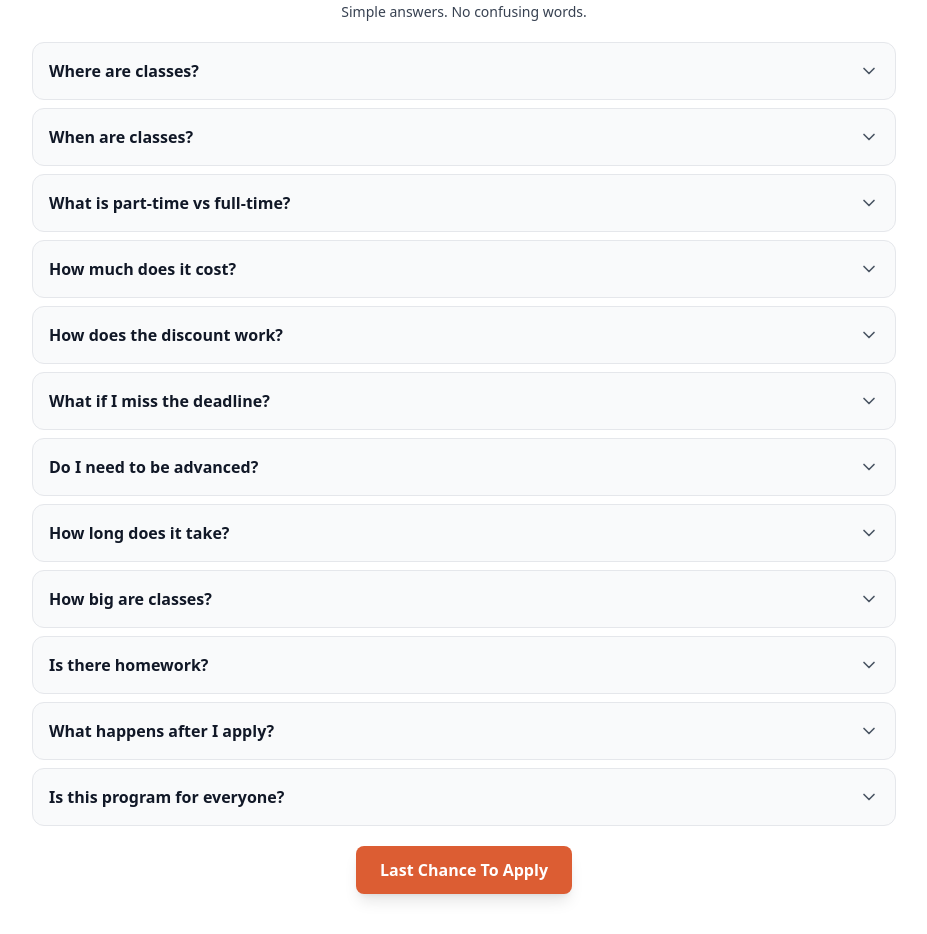
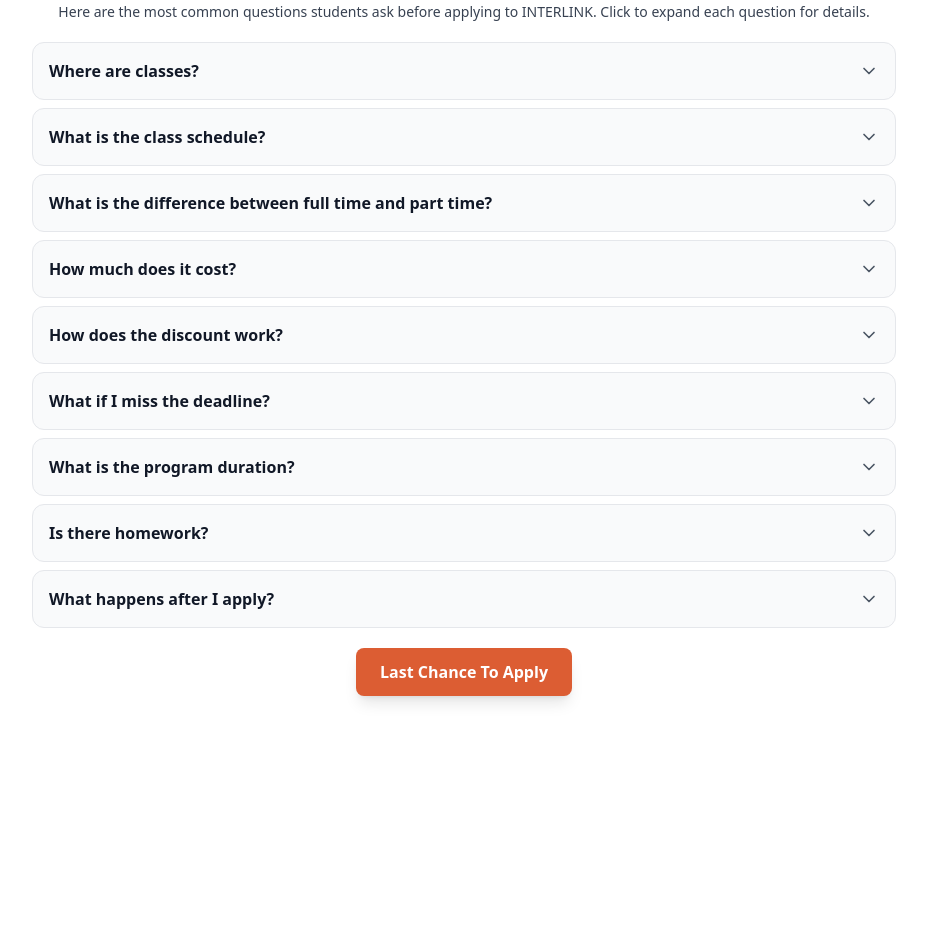
Before and after one commit to Qwixo/Qwixo-apply.INTERLINK.edu-12.3.2026, a React (Vite) app: page /greensboro in a window 1280 px wide. Shown: the part 8774-9708 px from the top of the page, without its empty margins (176-1103 px from the left). After the commit the page ends 9510 px from the top, so only its background shows below. Built offline with nearby package versions, Linux system fonts and the light colour scheme.

Commit message:
Updated GreensboroPage.tsx

```diff
--- a/src/pages/GreensboroPage.tsx
+++ b/src/pages/GreensboroPage.tsx
@@ -1133,10 +1133,10 @@ function GreensboroPage() {
   <div className="max-w-4xl mx-auto px-4">
     <div className="text-center mb-5">
       <h2 className="text-2xl md:text-3xl font-bold text-gray-900 mb-1">
-        Common questions
+        Frequently Asked Questions
       </h2>
       <p className="text-gray-700 text-sm">
-        Simple answers. No confusing words.
+        Here are the most common questions students ask before applying to INTERLINK. Click to expand each question for details.
       </p>
     </div>
 
@@ -1152,7 +1152,7 @@ function GreensboroPage() {
         </button>
         {openFAQ === 1 && (
           <div className="px-4 pb-4">
-            <p className="text-gray-700">On campus at UNCG in Greensboro.</p>
+            <p className="text-gray-700">We have classes on campus at University of North Carolina Greensboro. We also have online classes.</p>
           </div>
         )}
       </div>
@@ -1163,15 +1163,16 @@ function GreensboroPage() {
           onClick={() => toggleFAQ(2)}
           className="w-full flex items-center justify-between p-4 text-left hover:bg-gray-100 transition-colors"
         >
-          <span className="text-base font-semibold text-gray-900">When are classes?</span>
+          <span className="text-base font-semibold text-gray-900">What is the class schedule?</span>
           <ChevronDown className={`w-5 h-5 text-gray-600 transition-transform ${openFAQ === 2 ? 'rotate-180' : ''}`} />
         </button>
         {openFAQ === 2 && (
           <div className="px-4 pb-4">
             <p className="text-gray-700">
-              Monday to Friday (Eastern Time).<br />
-              Reading &amp; Writing: 9:30–11:30 AM<br />
-              Communication Skills: 12:30–2:30 PM
+              Classes are Monday through Friday.<br />
+              Reading &amp; Writing: 9:30 - 11:30 AM<br />
+              Communication Skills: 12:30 - 2:30 PM<br />
+              <span className="text-xs text-gray-600">(Listed in Eastern Time)</span>
             </p>
           </div>
         )}
@@ -1183,14 +1184,16 @@ function GreensboroPage() {
           onClick={() => toggleFAQ(3)}
           className="w-full flex items-center justify-between p-4 text-left hover:bg-gray-100 transition-colors"
         >
-          <span className="text-base font-semibold text-gray-900">What is part-time vs full-time?</span>
+          <span className="text-base font-semibold text-gray-900">What is the difference between full time and part time?</span>
           <ChevronDown className={`w-5 h-5 text-gray-600 transition-transform ${openFAQ === 3 ? 'rotate-180' : ''}`} />
         </button>
         {openFAQ === 3 && (
           <div className="px-4 pb-4">
             <p className="text-gray-700">
-              Full-time: 4 hours a day (both classes).<br />
-              Part-time: 2 hours a day (choose ONE class block).
+              Full-time: 4 hours each day (2 classes).<br />
+              Part-time: 2 hours each day (choose ONE class).<br />
+              Reading &amp; Writing: 9:30 - 11:30 AM<br />
+              Communication Skills: 12:30 - 2:30 PM
             </p>
           </div>
         )}
@@ -1208,8 +1211,7 @@ function GreensboroPage() {
         {openFAQ === 4 && (
           <div className="px-4 pb-4">
             <p className="text-gray-700">
-              Full-time: $1,700 per 5-week term.<br />
-              Part-time: $850 per 5-week term.
+              INTERLINK tuition and fees are $1,700 per term for full-time study and $850 per term for part-time study.
             </p>
           </div>
         )}
@@ -1227,8 +1229,9 @@ function GreensboroPage() {
         {openFAQ === 5 && (
           <div className="px-4 pb-4">
             <p className="text-gray-700">
-              You get 20% off if you apply by the above mentioned date.<br />
-              Save up to $340 (full-time) or $170 (part-time).
+              Join our next term to get 20% off your tuition! Students already in the North Carolina area are eligible. Just submit your application and let your admissions advisor know you saw the 20% offer.<br />
+              <br />
+              Save up to $340 (full-time) or $170 (part-time) if you enroll next term!
             </p>
           </div>
         )}
@@ -1246,7 +1249,7 @@ function GreensboroPage() {
         {openFAQ === 6 && (
           <div className="px-4 pb-4">
             <p className="text-gray-700">
-              Apply anyway. We will help you start as soon as possible. You can also email us at admissions@interlink.edu
+              Submit your application anyway! You might be eligible for a different discount. We'll help you find the best offer on your studies.
             </p>
           </div>
         )}
@@ -1258,14 +1261,13 @@ function GreensboroPage() {
           onClick={() => toggleFAQ(7)}
           className="w-full flex items-center justify-between p-4 text-left hover:bg-gray-100 transition-colors"
         >
-          <span className="text-base font-semibold text-gray-900">Do I need to be advanced?</span>
+          <span className="text-base font-semibold text-gray-900">What is the program duration?</span>
           <ChevronDown className={`w-5 h-5 text-gray-600 transition-transform ${openFAQ === 7 ? 'rotate-180' : ''}`} />
         </button>
         {openFAQ === 7 && (
           <div className="px-4 pb-4">
             <p className="text-gray-700">
-              No. You take a placement test and we put you in the right level.<br />
-              If you know some English, you are okay. We don't work with absolute begginers that don't speak ANY English at all.
+              Each level of INTERLINK's 6-level curriculum has two 5-week modules and lasts 10 weeks. Total time in the program depends on a student's prior knowledge of English and their English goals. A student's stay at INTERLINK may range from two to fifteen months.
             </p>
           </div>
         )}
@@ -1277,13 +1279,13 @@ function GreensboroPage() {
           onClick={() => toggleFAQ(8)}
           className="w-full flex items-center justify-between p-4 text-left hover:bg-gray-100 transition-colors"
         >
-          <span className="text-base font-semibold text-gray-900">How long does it take?</span>
+          <span className="text-base font-semibold text-gray-900">Is there homework?</span>
           <ChevronDown className={`w-5 h-5 text-gray-600 transition-transform ${openFAQ === 8 ? 'rotate-180' : ''}`} />
         </button>
         {openFAQ === 8 && (
           <div className="px-4 pb-4">
             <p className="text-gray-700">
-              1 term is 5 weeks. The entire program has 6 levels. Most students finish the entire program in about 4–12 months. It depends on your level and effort.
+              Yes. This is a serious program. You will have classwork and homework.
             </p>
           </div>
         )}
@@ -1295,46 +1297,10 @@ function GreensboroPage() {
           onClick={() => toggleFAQ(9)}
           className="w-full flex items-center justify-between p-4 text-left hover:bg-gray-100 transition-colors"
         >
-          <span className="text-base font-semibold text-gray-900">How big are classes?</span>
+          <span className="text-base font-semibold text-gray-900">What happens after I apply?</span>
           <ChevronDown className={`w-5 h-5 text-gray-600 transition-transform ${openFAQ === 9 ? 'rotate-180' : ''}`} />
         </button>
         {openFAQ === 9 && (
-          <div className="px-4 pb-4">
-            <p className="text-gray-700">
-              Classes are small so you get more speaking time. (Usually about 12–15 students.)
-            </p>
-          </div>
-        )}
-      </div>
-
-      {/* FAQ 10 */}
-      <div className="bg-gray-50 rounded-xl overflow-hidden border border-gray-200">
-        <button
-          onClick={() => toggleFAQ(10)}
-          className="w-full flex items-center justify-between p-4 text-left hover:bg-gray-100 transition-colors"
-        >
-          <span className="text-base font-semibold text-gray-900">Is there homework?</span>
-          <ChevronDown className={`w-5 h-5 text-gray-600 transition-transform ${openFAQ === 10 ? 'rotate-180' : ''}`} />
-        </button>
-        {openFAQ === 10 && (
-          <div className="px-4 pb-4">
-            <p className="text-gray-700">
-              Yes. This is a serious program. You will have classwork and homework.
-            </p>
-          </div>
-        )}
-      </div>
-
-      {/* FAQ 11 */}
-      <div className="bg-gray-50 rounded-xl overflow-hidden border border-gray-200">
-        <button
-          onClick={() => toggleFAQ(11)}
-          className="w-full flex items-center justify-between p-4 text-left hover:bg-gray-100 transition-colors"
-        >
-          <span className="text-base font-semibold text-gray-900">What happens after I apply?</span>
-          <ChevronDown className={`w-5 h-5 text-gray-600 transition-transform ${openFAQ === 11 ? 'rotate-180' : ''}`} />
-        </button>
-        {openFAQ === 11 && (
           <div className="px-4 pb-4">
             <p className="text-gray-700">
               We review your application. An advisor helps you with next steps and your placement test.
@@ -1343,23 +1309,6 @@ function GreensboroPage() {
         )}
       </div>
 
-      {/* FAQ 12 */}
-      <div className="bg-gray-50 rounded-xl overflow-hidden border border-gray-200">
-        <button
-          onClick={() => toggleFAQ(12)}
-          className="w-full flex items-center justify-between p-4 text-left hover:bg-gray-100 transition-colors"
-        >
-          <span className="text-base font-semibold text-gray-900">Is this program for everyone?</span>
-          <ChevronDown className={`w-5 h-5 text-gray-600 transition-transform ${openFAQ === 12 ? 'rotate-180' : ''}`} />
-        </button>
-        {openFAQ === 12 && (
-          <div className="px-4 pb-4">
-            <p className="text-gray-700">
-              No. It is for serious students who will show up and speak in class.
-            </p>
-          </div>
-        )}
-      </div>
     </div>
 
     <div className="text-center">
```
